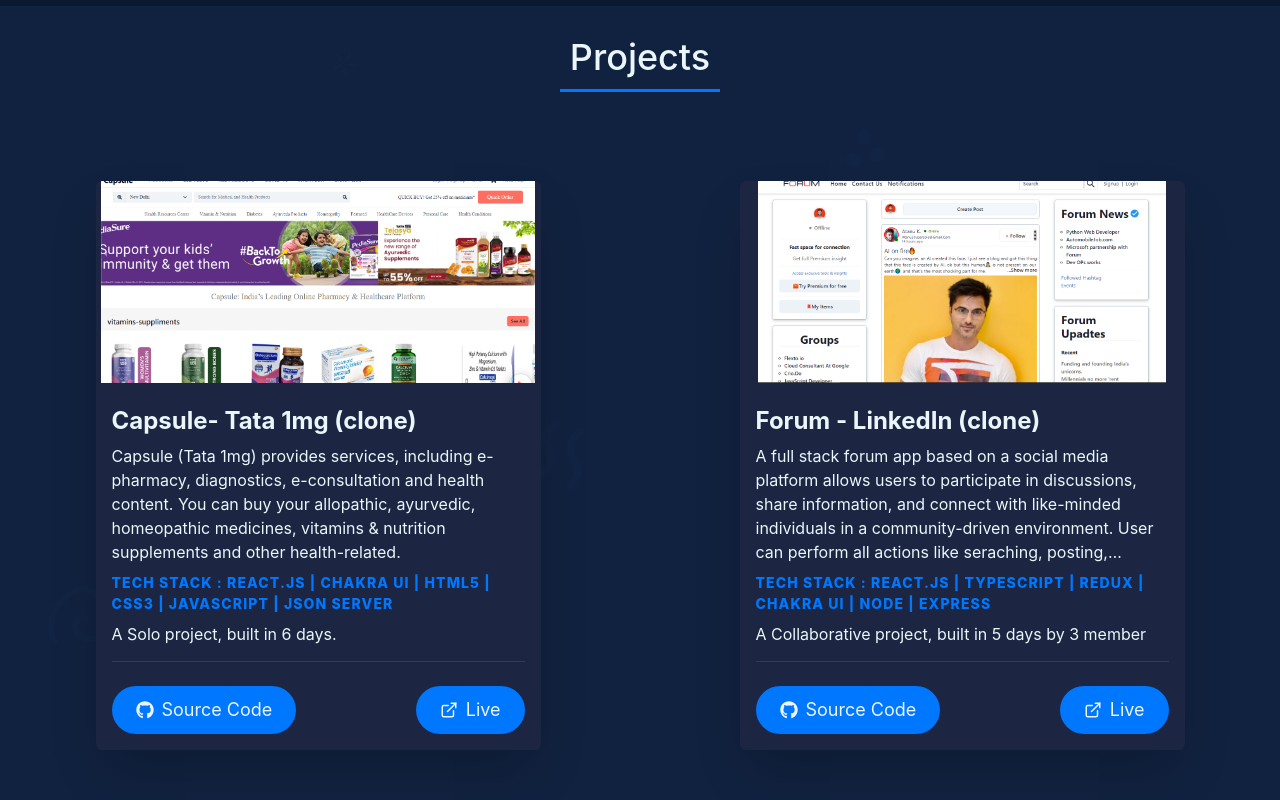
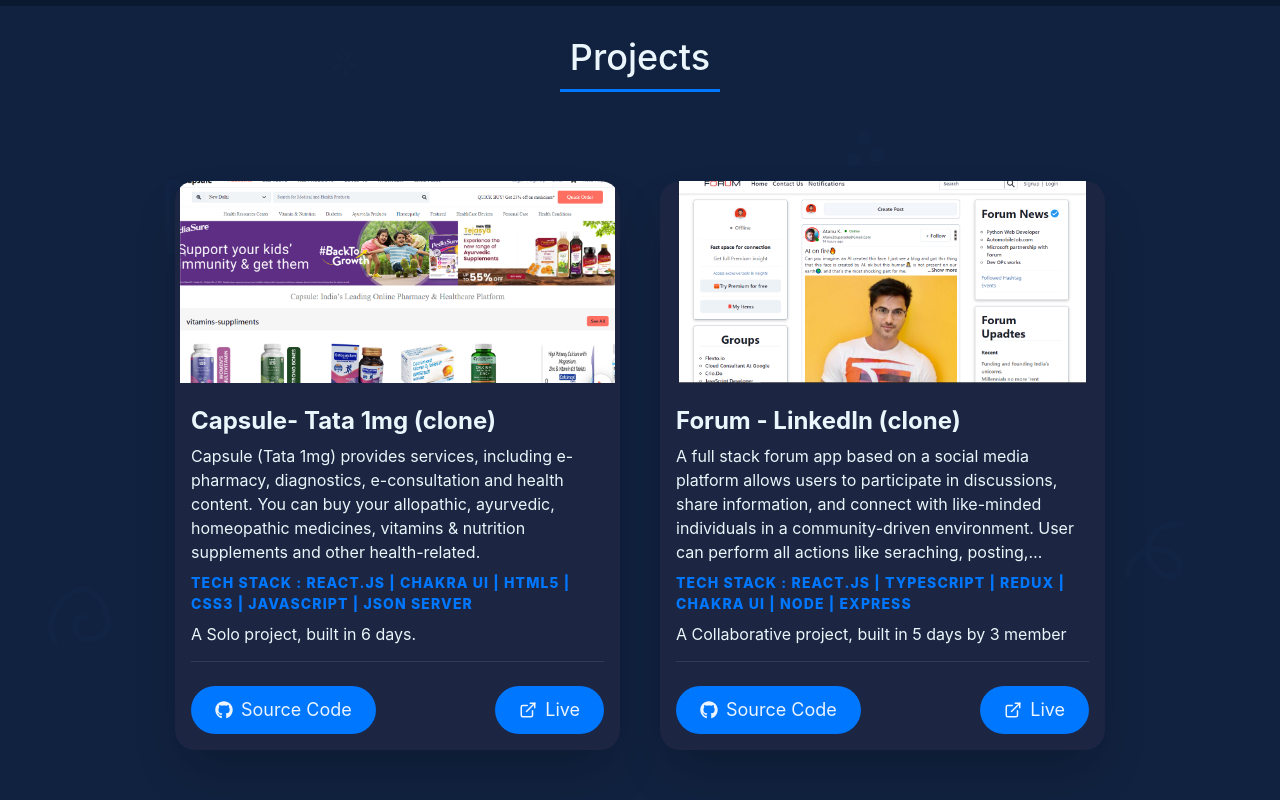
Before and after one commit to AshokPrjapati/AshokPrjapati.github.io, a React (Create React App) app: page / in a window 1280 px wide. Shown: the part 2800-3600 px from the top of the page. Built offline with nearby package versions, Linux system fonts and the light colour scheme.

Commit message:
refactor: replace Grid with Flex for improved layout in Projects component

```diff
--- a/src/pages/Projects/Projects.tsx
+++ b/src/pages/Projects/Projects.tsx
@@ -10,6 +10,7 @@ import {
   Button,
   Link,
   Grid,
+  Flex,
 } from "@chakra-ui/react";
 import { FaGithub } from "react-icons/fa";
 import projectData from "../../constants/projectData";
@@ -28,6 +29,7 @@ const Projects = () => {
           rounded={"md"}
           p={4}
           overflow={"hidden"}
+          borderRadius={"20px"}
         >
           <Box
             h={"210px"}
@@ -135,15 +137,16 @@ const Projects = () => {
   return (
     <>
       <SectionHeader label="Projects" />
-      <Grid
-        templateColumns={{ base: "repeat(1,1fr)", lg: "repeat(2,1fr)" }}
-        justifyItems={"center"}
-        alignItems={"center"}
+      <Flex
+        justifyContent="center"
+        alignItems="center"
         gap={{ base: 8, md: 10 }}
         py={{ base: 18, md: 25 }}
+        flexWrap="wrap"
+        m="auto"
       >
         {projectData.map((project) => renderProjectContent(project))}
-      </Grid>
+      </Flex>
     </>
   );
 };
```
